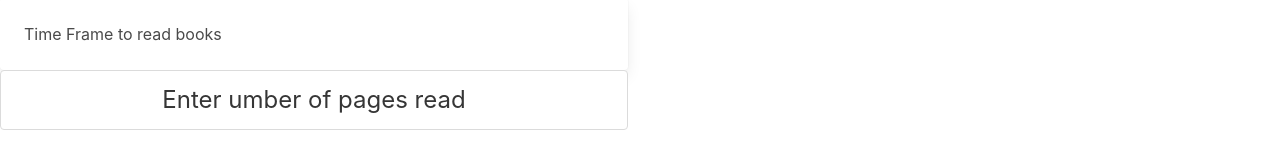
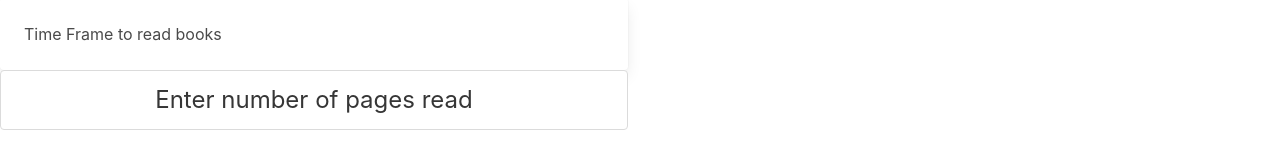
Before and after one commit to nathantr97/Project-1-framework-testing, a plain HTML site: page index.html in a window 1280 px wide. Shown: the part 374-540 px from the top of the page. Drawn offline with nearby package versions, Linux system fonts and the light colour scheme.

```diff
--- a/index.html
+++ b/index.html
@@ -51,7 +51,7 @@
 
                 </div>
 
-                <button class="button is-submit is-fullwidth is-normal is-large">Enter umber of pages read</button>
+                <button class="button is-submit is-fullwidth is-normal is-large">Enter number of pages read</button>
 
 
             </div>
```
